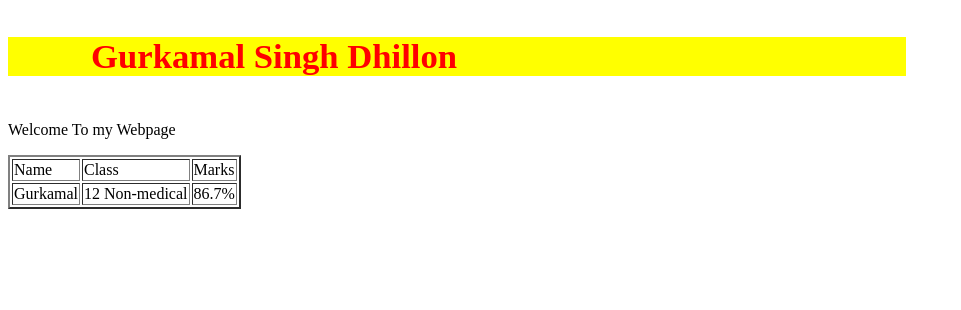
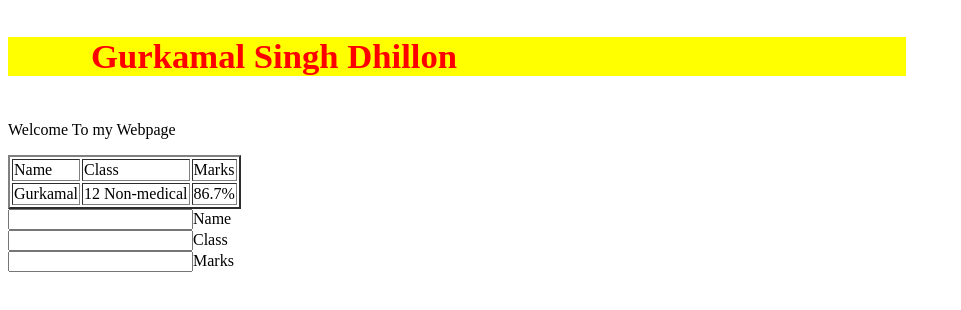
Before and after one commit to Dhillon66/Gurkamal-s-Repository, a plain HTML site: page index.html in a window 1280 px wide. Shown: the whole page, without its empty margins (0-961 px from the left). Drawn offline with Linux system fonts and the light colour scheme.

Commit message:
Update index.html
I added the form in the coding.

```diff
--- a/index.html
+++ b/index.html
@@ -20,5 +20,10 @@
 			<td> 86.7%</td>
 </tr>
 </table>
+<form>
+	<input type="text" name="sname">Name<br>
+	<input type="number" name="sclass">Class<br>
+	<input type="number" name="smarks">Marks
+</form>
 </body>
 </html>
```
